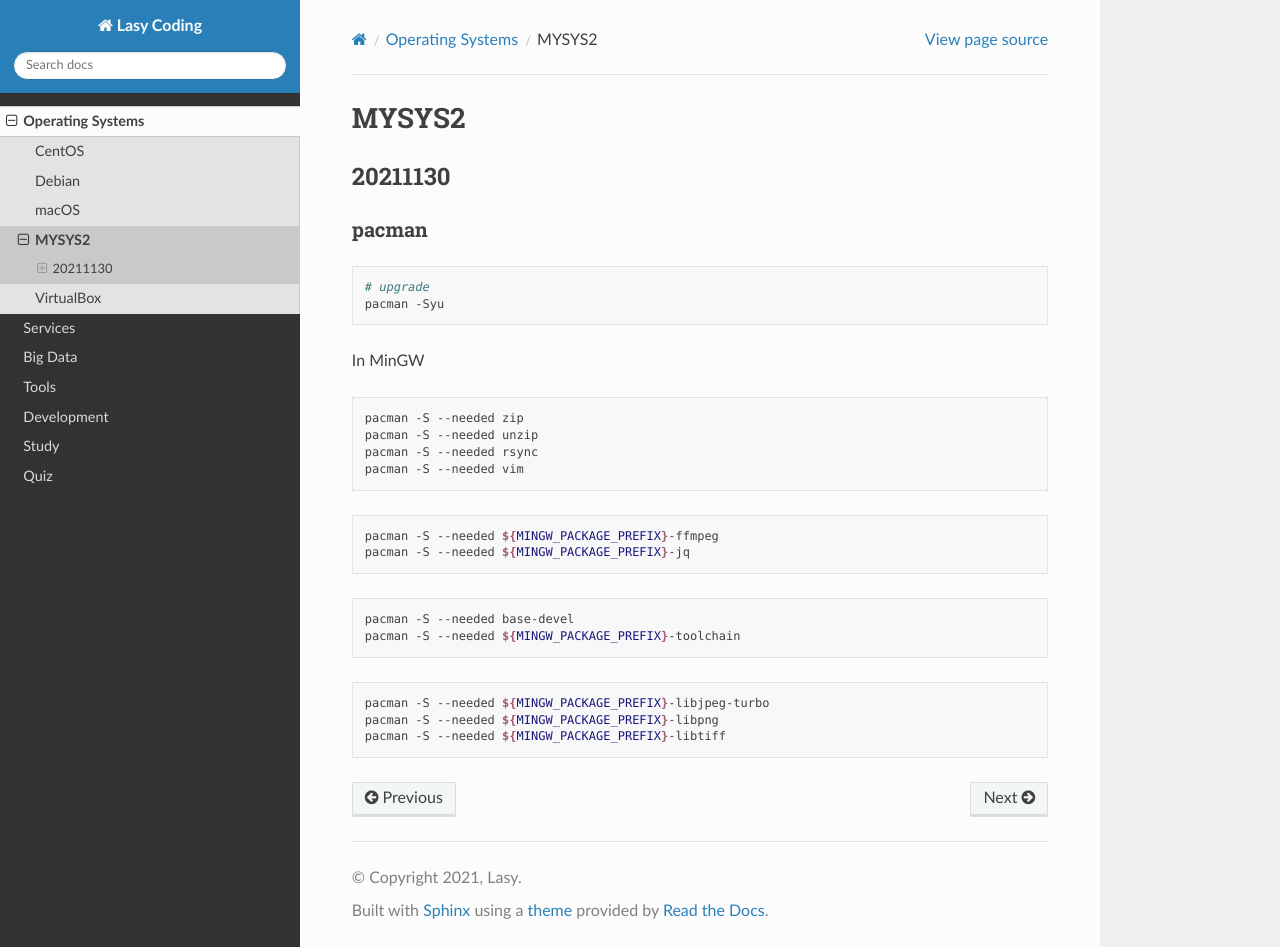
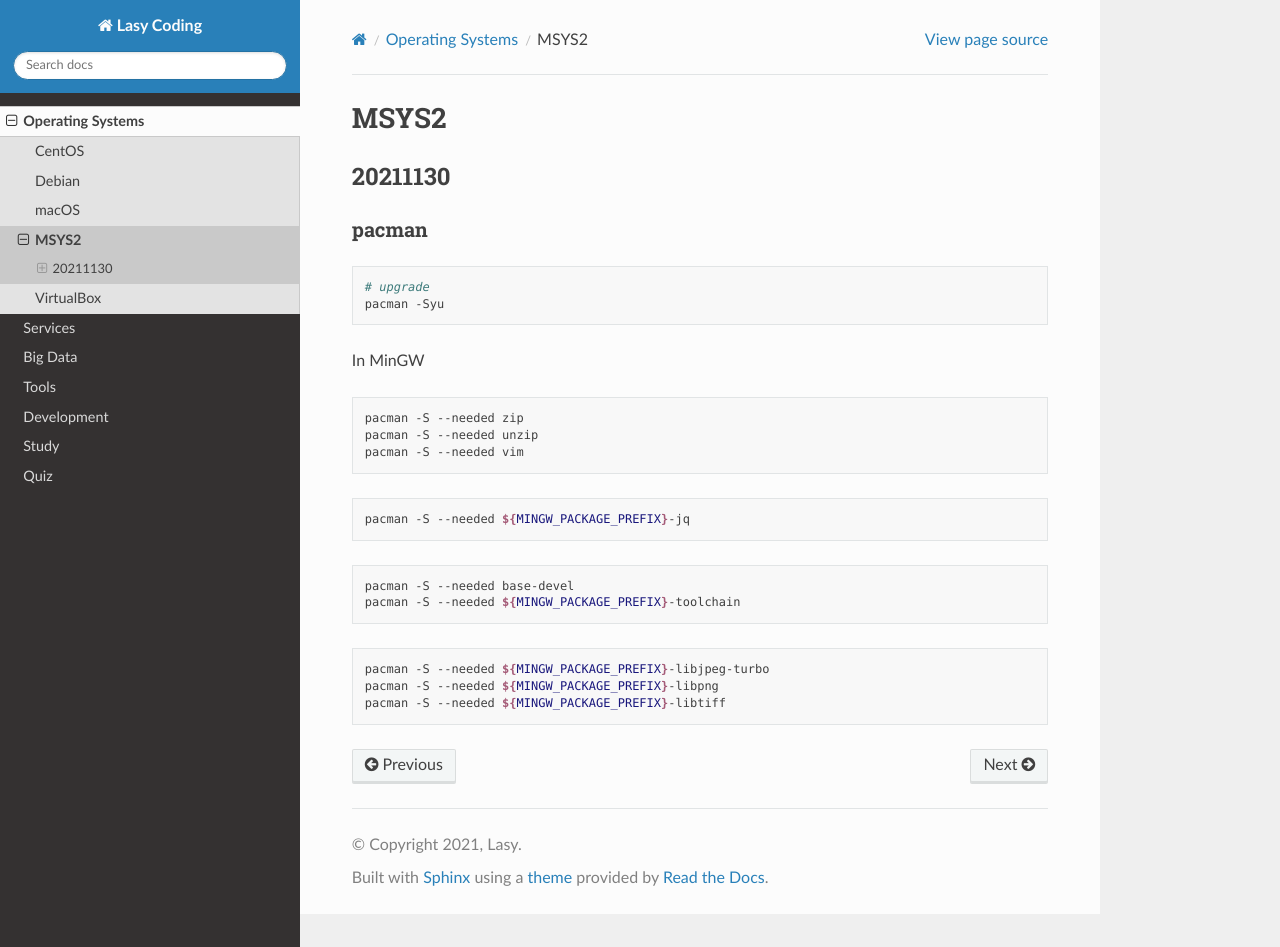
Before and after one commit to lasyard/coding, a Sphinx documentation site: the page built from docs/os/msys2.md, in a window 1280 px wide and 947 px high. Built offline with Sphinx 7.4.7 and the Read the Docs theme 2.0.0, drawn with Linux system fonts in a browser that asks for light colours.

````diff
--- a/docs/os/msys2.md
+++ b/docs/os/msys2.md
@@ -1,4 +1,4 @@
-# MYSYS2
+# MSYS2
 
 ## 20211130
 
@@ -14,12 +14,10 @@ In MinGW
 ```sh
 pacman -S --needed zip
 pacman -S --needed unzip
-pacman -S --needed rsync
 pacman -S --needed vim
 ```
 
 ```sh
-pacman -S --needed ${MINGW_PACKAGE_PREFIX}-ffmpeg
 pacman -S --needed ${MINGW_PACKAGE_PREFIX}-jq
 ```
 
````
Also changed, not shown: docs/tools/exiftool.md (+2 -1 lines), docs/tools/shell.md (+3 -3 lines).
